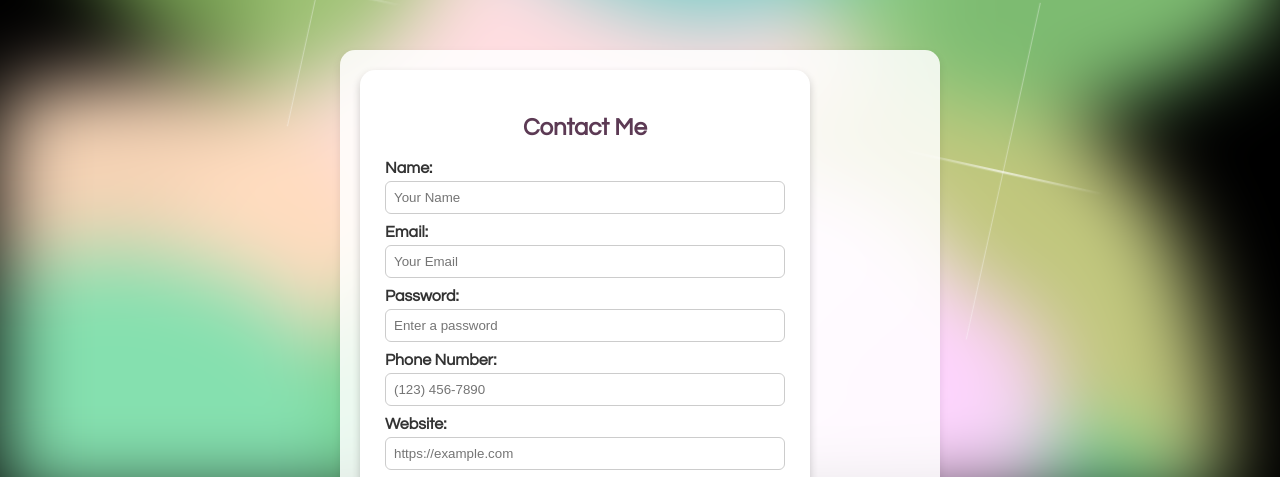
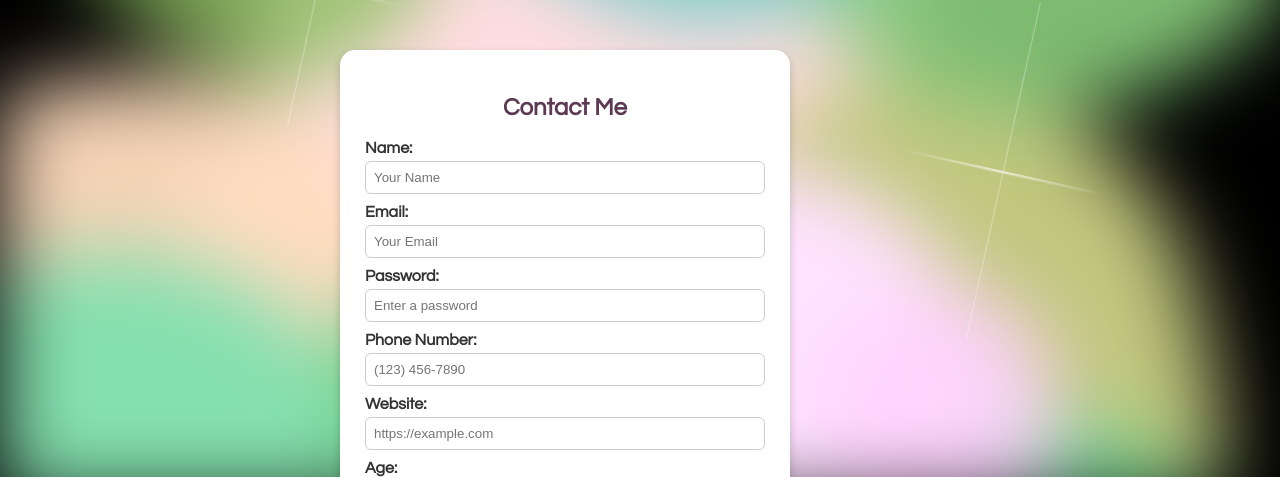
Before and after one commit to inannastasia/inannastasia, a plain HTML site: page contactMe/index.html in a window 1280 px wide. Shown: the part 299-776 px from the top of the page. Drawn offline with Linux system fonts and the light colour scheme.

Commit message:
Update index.html

```diff
--- a/contactMe/index.html
+++ b/contactMe/index.html
@@ -44,7 +44,6 @@
         <div class="blob"></div>
     </div>
     <main>
-        <section class="content-block">
     <!-- Contact form for visitors to send messages -->
     <form class="contact-form" id="contactForm">
         <h2>Contact Me</h2>
```
